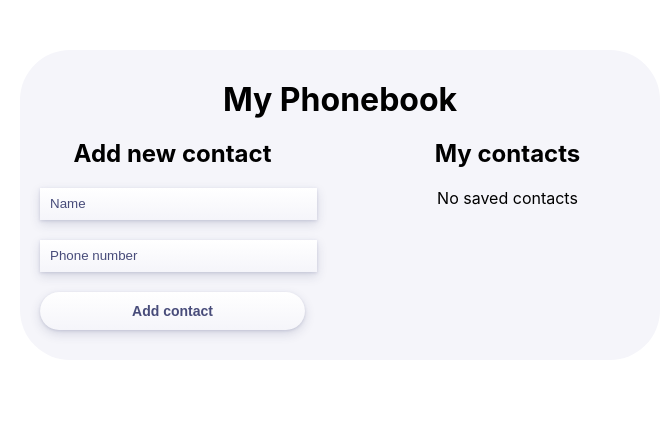
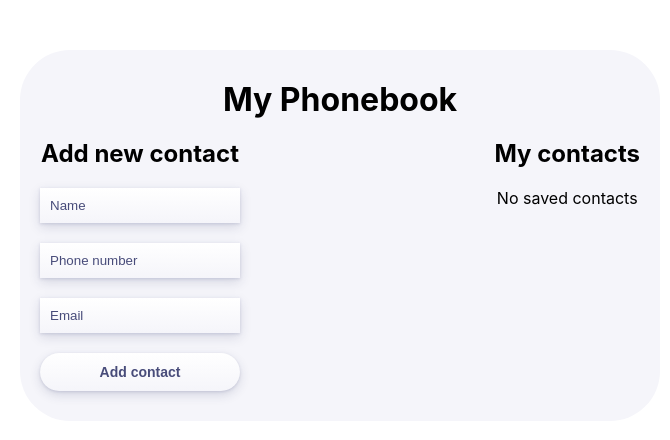
Before and after one commit to malaya1855/goit-react-hw-06-phonebook, a React (Create React App) app: page / in a window 1280 px wide. Shown: the top 440 px of the page, without its empty margins (300-970 px from the left). Built offline with nearby package versions, Linux system fonts and the light colour scheme.

Commit message:
input styling

```diff
--- a/package.json
+++ b/package.json
@@ -12,6 +12,7 @@
     "@testing-library/user-event": "^13.5.0",
     "formik": "^2.4.2",
     "nanoid": "^4.0.2",
+    "primereact": "^10.1.1",
     "react": "^18.1.0",
     "react-dom": "^18.1.0",
     "react-input-mask": "^2.0.4",
--- a/src/components/App/App.styled.jsx
+++ b/src/components/App/App.styled.jsx
@@ -21,6 +21,6 @@ export const Title = styled.h1`
 `;
 
 export const ItemForm = styled.div`
-  width: 265px;
+  // width: 265px;
   text-align: center;
 `;
--- a/src/components/ContactForm/ContactForm.jsx
+++ b/src/components/ContactForm/ContactForm.jsx
@@ -2,7 +2,7 @@ import { Form, Input, ButtonForm } from 'components';
 import { nanoid } from 'nanoid';
 import { useDispatch, useSelector } from 'react-redux';
 import { addContact } from 'redux/slice/contactsSlice';
-import InputMask from 'react-input-mask';
+import { InputMask } from 'primereact/inputmask';
 
 export const ContactForm = () => {
   const allContacts = useSelector(state => state.contacts);
@@ -12,8 +12,10 @@ export const ContactForm = () => {
     ev.preventDefault();
     const name = ev.currentTarget.elements.name.value.trim();
     const number = ev.currentTarget.elements.number.value;
+    const email = ev.currentTarget.elements.email.value;
 
-    const newContact = { id: nanoid(5), name, number };
+    const newContact = { id: nanoid(5), name, number, email };
+
     ev.target.reset();
     const existedContact = allContacts.find(
       contact => contact.name.toLowerCase() === newContact.name.toLowerCase()
@@ -32,24 +34,30 @@ export const ContactForm = () => {
           type="text"
           name="name"
           placeholder="Name"
-          // pattern="^[a-zA-Zа-яА-Я]+(([' \-][a-zA-Zа-яА-Я ])?[a-zA-Zа-яА-Я]*)*$"
+          pattern="^[a-zA-Zа-яА-Я]+(([' \-][a-zA-Zа-яА-Я ])?[a-zA-Zа-яА-Я]*)*$"
           title="Name may contain only letters, apostrophe, dash and spaces. For example Adrian, Jacob Mercer, Charles de Batz de Castelmore d'Artagnan"
           required
         />
       </label>
       <label htmlFor="number">
-        <InputMask mask="+399 (99) 9999999" maskPlaceholder="-">
-          {() => (
         <Input
+          as={InputMask}
           type="tel"
           name="number"
+          mask="+39 999-9999999"
           placeholder="Phone number"
-              // pattern="\+?\d{1,4}?[ .\-\s]?\(?\d{1,3}?\)?[ .\-\s]?\d{1,4}[ .\-\s]?\d{1,4}[ .\-\s]?\d{1,9}"
-              title="Phone number must be digits and can contain spaces, dashes, parentheses and can start with +"
           required
         />
-          )}
-        </InputMask>
+      </label>
+      <label htmlFor="email">
+        <Input
+          type="text"
+          name="email"
+          placeholder="Email"
+          pattern="[^@\s]+@[^@\s]+\.[^@\s]+"
+          title="Email must contain @ symbol amd domain's name (.com, .net, etc.)"
+          required
+        />
       </label>
       <ButtonForm type="submit">Add contact</ButtonForm>
     </Form>
--- a/src/components/ContactForm/ContactForm.styled.jsx
+++ b/src/components/ContactForm/ContactForm.styled.jsx
@@ -1,15 +1,19 @@
 import styled from '@emotion/styled';
+
 export const Form = styled.form`
   display: flex;
   flex-direction: column;
   gap: 20px;
   align-items: stretch;
 `;
+
 export const Input = styled.input`
-  width: 100%;
-  height: 30px;
+  box-sizing: border-box;
+  width: 200px;
   border: 0;
   padding-left: 10px;
+  padding-top: 10px;
+  padding-bottom: 10px;
 
   box-shadow: 0 4px 11px 0 rgb(37 44 97 / 15%),
     0 1px 3px 0 rgb(93 100 148 / 20%);
@@ -26,6 +30,7 @@ export const Input = styled.input`
     color: rgb(72, 76, 122);
   }
 `;
+
 export const ButtonForm = styled.button`
   display: inline-block;
   outline: 0;
--- a/src/components/ContactList/ContactList.jsx
+++ b/src/components/ContactList/ContactList.jsx
@@ -25,9 +25,10 @@ export const ContactList = () => {
           .join(' ');
         return (
           <List key={contact.id}>
-            <p>
-              {nameFirstUpperLetter}: {contact.number}
-            </p>
+            <p>{nameFirstUpperLetter}</p>
+            <p>{contact.number}</p>
+            <a href={`mailto:${contact.email}`}>{contact.email}</a>
+
             <ButtonDelete
               type="ButtonDelete"
               id={contact.id}
--- a/src/components/Filter/Filter.styled.jsx
+++ b/src/components/Filter/Filter.styled.jsx
@@ -1,10 +1,12 @@
 import styled from '@emotion/styled';
 
 export const InputFilter = styled.input`
-  width: 100%;
-  height: 30px;
+  box-sizing: border-box;
+  width: 200px;
   border: 0;
   padding-left: 10px;
+  padding-top: 10px;
+  padding-bottom: 10px;
 
   box-shadow: 0 4px 11px 0 rgb(37 44 97 / 15%),
     0 1px 3px 0 rgb(93 100 148 / 20%);
```
Also changed, not shown: 1 other file (tests, documents, lock files or other folders). Lines whose indentation alone changed are shown as unchanged.
